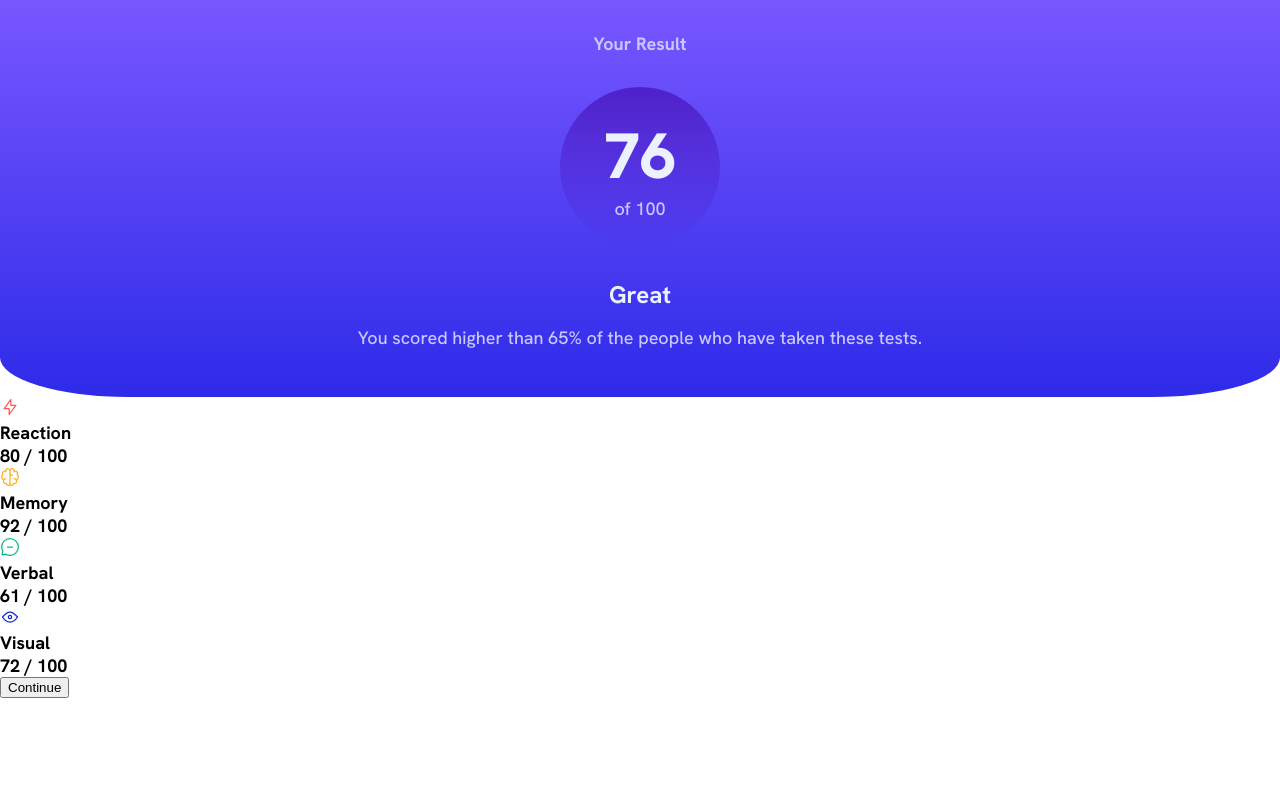
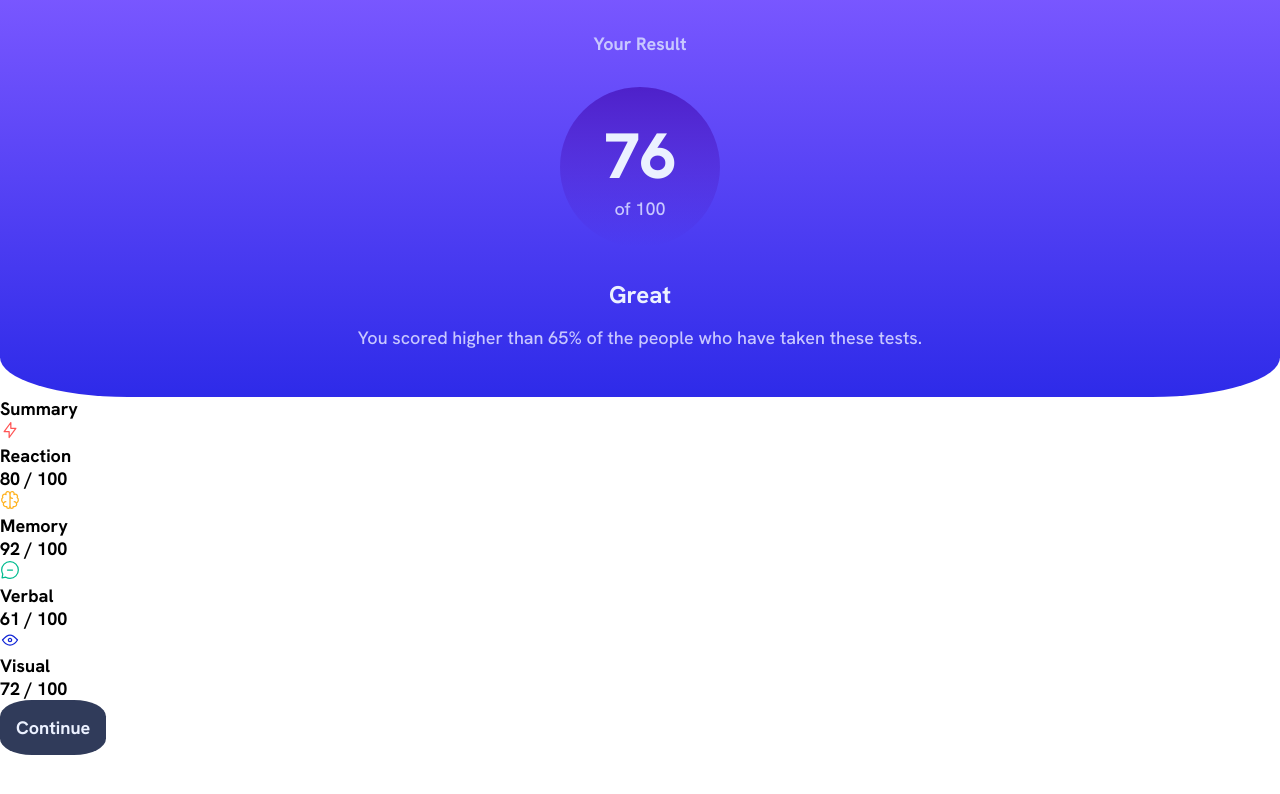
Before and after one commit to kaseyvee/results-summary-css-practice, a React (Vite) app: page / in a window 1280 px wide. Shown: the top 794 px of the page. Built offline with nearby package versions, Linux system fonts and the light colour scheme.

Commit message:
Create summarycard scss files

```diff
--- a/src/App.jsx
+++ b/src/App.jsx
@@ -2,7 +2,6 @@ import { createContext } from "react";
 import { data } from "./data"
 import ResultCard from "./components/ResultCard"
 import SummaryCard from "./components/SummaryCard";
-import Button from "./components/Button";
 
 export const DataContext = createContext();
 
@@ -13,7 +12,6 @@ function App() {
       <div className="App">
         <ResultCard />
         <SummaryCard />
-        <Button />
       </div>
     </DataContext.Provider>
   )
--- a/src/components/SummaryCard/index.jsx
+++ b/src/components/SummaryCard/index.jsx
@@ -1,5 +1,6 @@
 import { useContext } from 'react';
 import { DataContext } from '../../App';
+import Button from './Button';
 import SkillCard from './SkillCard';
 
 function SummaryCard() {
@@ -7,13 +8,20 @@ function SummaryCard() {
 
   const skillCards = data.map(datum => {
     return (
-      <SkillCard datum={datum} />
+      <SkillCard
+        key={data.indexOf(datum)}
+        datum={datum}
+      />
     )
   })
 
   return (
-    <div>
-      {skillCards}
+    <div className='summarycard'>
+      <h3>Summary</h3>
+      <div className='summarycard-skillcards-container'>
+        {skillCards}
+      </div>
+      <Button />
     </div>
   );
 }
--- /dev/null
+++ b/src/styles/components/SummaryCard/Button.scss
@@ -0,0 +1,7 @@
+button {
+  background-color: $greyBlue;
+  color: $paleBlue;
+  padding: 1rem;
+  border: 0;
+  border-radius: 30%;
+}
--- /dev/null
+++ b/src/styles/components/SummaryCard/index.scss
@@ -0,0 +1,2 @@
+@import "Button";
+@import "SkillCard";
--- a/src/styles/components/index.scss
+++ b/src/styles/components/index.scss
@@ -1 +1,2 @@
 @import "ResultCard";
+@import "SummaryCard"
--- a/src/styles/fonts/_general.scss
+++ b/src/styles/fonts/_general.scss
@@ -11,7 +11,7 @@ h2 {
   @extend .hanken_bold;
 }
 
-h3 {
+h3, button {
   @extend .hanken_bold;
   font-size: 18px;
 }
```
Also changed, not shown: src/components/SummaryCard/Button.jsx (renamed from src/components/Button.jsx), src/styles/components/SummaryCard/SkillCard.scss (added).
